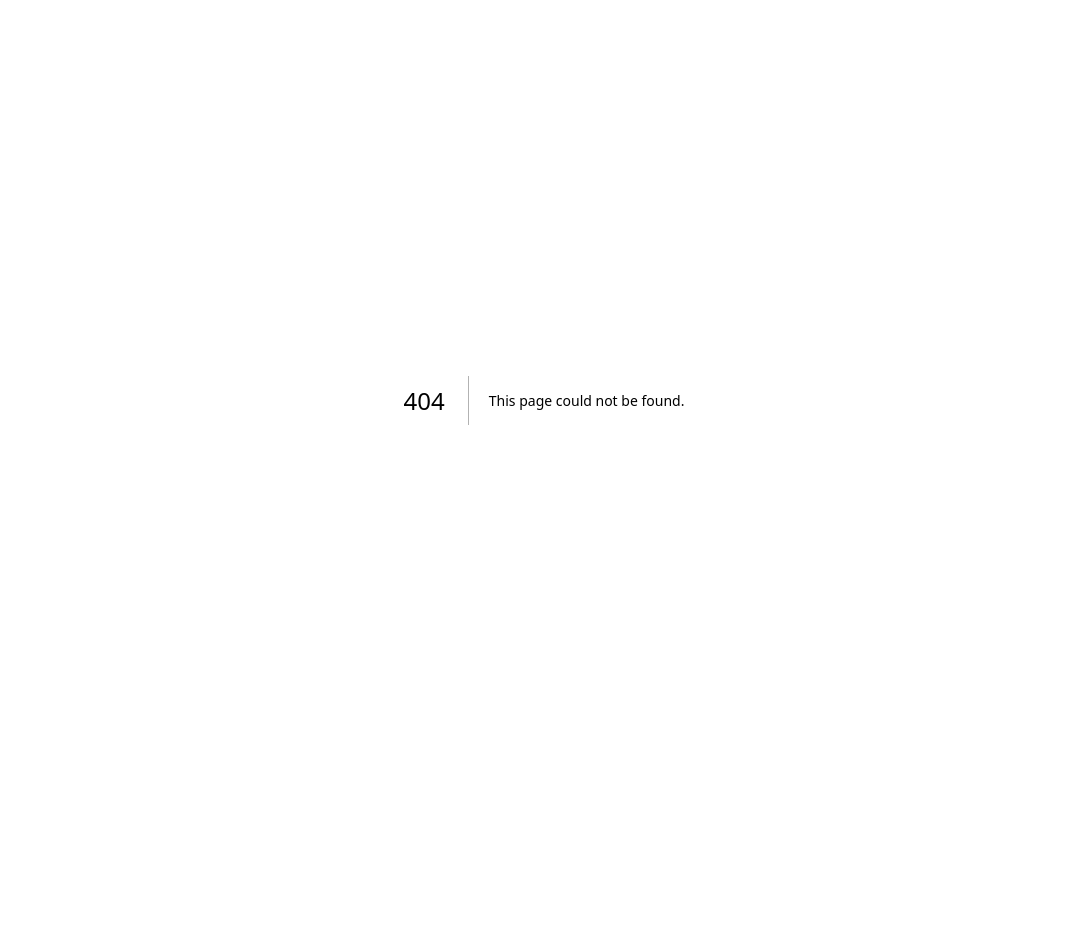
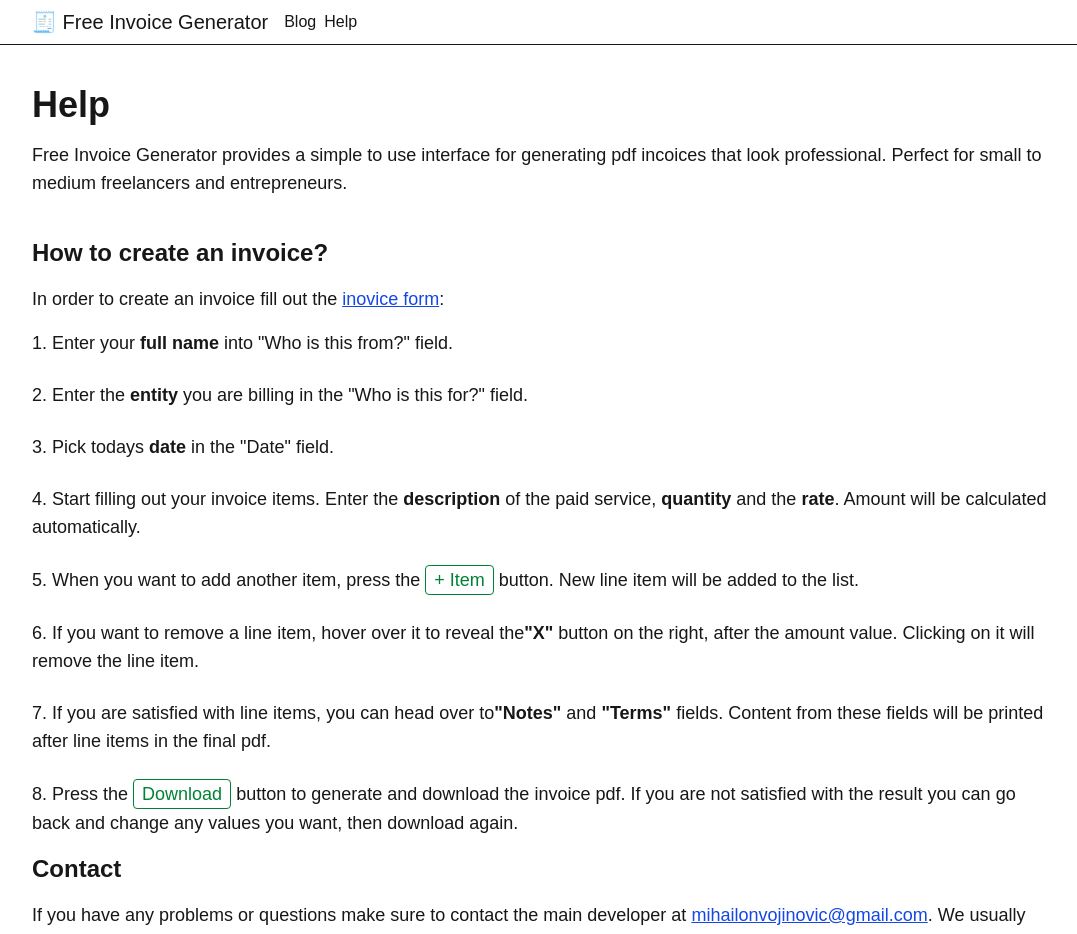
Before and after one commit to mihna123/invoice, a Next.js app: page /help in a window 1280 px wide. Before the commit this address had no page. Shown: the top 934 px of the page, without its empty margins (96-1173 px from the left). Before the commit the page ends 800 px from the top, so only its background shows below. Built offline with nearby package versions, Linux system fonts and the light colour scheme.

Commit message:
feat: update the layout and add more pages
- Add a proper header to the layout
- Add a help page with instructions how to generate an invoice
- Add an empty blog page that will eventually be filled with blogs

```diff
--- /dev/null
+++ b/src/app/blog/page.tsx
@@ -0,0 +1,7 @@
+export default function BlogPage() {
+  return (
+    <section>
+      <h1>Blogs</h1>
+    </section>
+  );
+}
--- /dev/null
+++ b/src/app/help/page.tsx
@@ -0,0 +1,87 @@
+import { Button } from '@/components/ui/button';
+import { cn } from '@/utils/cn';
+import Link from 'next/link';
+
+export default function HelpPage() {
+  return (
+    <section className="mt-10 flex justify-center">
+      <div className="w-5xl space-y-4">
+        <h1 className="text-4xl font-bold">Help</h1>
+        <p className="text-lg">
+          Free Invoice Generator provides a simple to use interface for
+          generating pdf incoices that look professional. Perfect for small to
+          medium freelancers and entrepreneurs.
+        </p>
+        <h2 className="mt-10 text-2xl font-bold">How to create an invoice?</h2>
+        <p className="text-lg">
+          In order to create an invoice fill out the{' '}
+          <Link href="/" className="text-blue-700 underline">
+            inovice form
+          </Link>
+          :
+        </p>
+        <ol className="space-y-6 text-lg">
+          <li>
+            1. Enter your <b>full name </b> into &quot;Who is this from?&quot;
+            field.
+          </li>
+          <li>
+            2. Enter the <b>entity </b> you are billing in the &quot;Who is this
+            for?&quot; field.
+          </li>
+          <li>
+            3. Pick todays <b>date </b> in the &quot;Date&quot; field.
+          </li>
+          <li>
+            4. Start filling out your invoice items. Enter the{' '}
+            <b>description</b> of the paid service, <b>quantity</b> and the{' '}
+            <b>rate</b>. Amount will be calculated automatically.
+          </li>
+          <li>
+            5. When you want to add another item, press the{' '}
+            <Button
+              type="button"
+              disabled
+              className="border-green-700 text-green-700"
+            >
+              + Item
+            </Button>{' '}
+            button. New line item will be added to the list.
+          </li>
+          <li>
+            6. If you want to remove a line item, hover over it to reveal the
+            <b>&quot;X&quot;</b> button on the right, after the amount value.
+            Clicking on it will remove the line item.
+          </li>
+          <li>
+            7. If you are satisfied with line items, you can head over to
+            <b>&quot;Notes&quot;</b> and <b>&quot;Terms&quot;</b> fields.
+            Content from these fields will be printed after line items in the
+            final pdf.
+          </li>
+          <li>
+            8. Press the{' '}
+            <Button className="border-green-700 text-green-700" disabled>
+              Download
+            </Button>{' '}
+            button to generate and download the invoice pdf. If you are not
+            satisfied with the result you can go back and change any values you
+            want, then download again.
+          </li>
+        </ol>
+        <h2 className="text-2xl font-bold">Contact</h2>
+        <p className="text-lg">
+          If you have any problems or questions make sure to contact the main
+          developer at{' '}
+          <a
+            href="mailto:mihailonvojinovic@gmail.com"
+            className="text-blue-700 underline"
+          >
+            mihailonvojinovic@gmail.com
+          </a>
+          . We usually respond in a day.
+        </p>
+      </div>
+    </section>
+  );
+}
--- a/src/app/layout.tsx
+++ b/src/app/layout.tsx
@@ -1,6 +1,7 @@
 import type { Metadata } from 'next';
 import { Geist, Geist_Mono } from 'next/font/google';
 import './globals.css';
+import { Header } from '@/components/header';
 
 const geistSans = Geist({
   variable: '--font-geist-sans',
@@ -27,6 +28,7 @@ export default function RootLayout({
       <body
         className={`${geistSans.variable} ${geistMono.variable} antialiased`}
       >
+        <Header />
         {children}
       </body>
     </html>
--- a/src/app/page.tsx
+++ b/src/app/page.tsx
@@ -3,16 +3,11 @@ import { InvoiceGenerator } from '@/components/invoice-generator';
 
 export default function Home() {
   return (
-    <main className="pt-2">
-      <section className="flex h-[100vh] flex-col items-center justify-between">
-        <div className="space-y-10">
-          <h1 className="text-center text-2xl font-bold">
-            🧾 Free Invoice Generator
-          </h1>
-          <InvoiceGenerator />
-        </div>
-        <Footer />
+    <main className="pt-10">
+      <section className="mb-20 flex flex-col items-center">
+        <InvoiceGenerator />
       </section>
+      <Footer />
     </main>
   );
 }
--- a/src/components/footer.tsx
+++ b/src/components/footer.tsx
@@ -1,7 +1,7 @@
 export const Footer = () => {
   return (
-    <footer className="w-full bg-gray-400 p-2 text-center">
-      <p className="font-bold text-white">
+    <footer className="w-full border-t p-2 text-center">
+      <p>
         Having issues? Contact me here:{' '}
         <a
           href="mailto:mihailonvojinovic@gmail.com"
--- /dev/null
+++ b/src/components/header.tsx
@@ -0,0 +1,21 @@
+import Link from 'next/link';
+
+export const Header = () => {
+  return (
+    <header className="flex w-full justify-center border-b p-2">
+      <div className="flex w-5xl items-center gap-4">
+        <Link href="/" className="text-xl">
+          🧾 Free Invoice Generator
+        </Link>
+        <ul className="flex gap-2">
+          <li>
+            <Link href="/blog">Blog</Link>
+          </li>
+          <li>
+            <Link href="/help">Help</Link>
+          </li>
+        </ul>
+      </div>
+    </header>
+  );
+};
--- a/src/components/ui/button.tsx
+++ b/src/components/ui/button.tsx
@@ -7,7 +7,12 @@ export const Button = ({
   return (
     <button
       {...props}
-      className={cn('rounded-sm border px-2', 'cursor-pointer', className)}
+      className={cn(
+        'rounded-sm border px-2',
+        'cursor-pointer',
+        props.disabled && 'cursor-default',
+        className,
+      )}
     />
   );
 };
```
Also changed, not shown: src/app/help/HelpPage.1.tsx (added), src/app/help/HelpPage.tsx (added).
